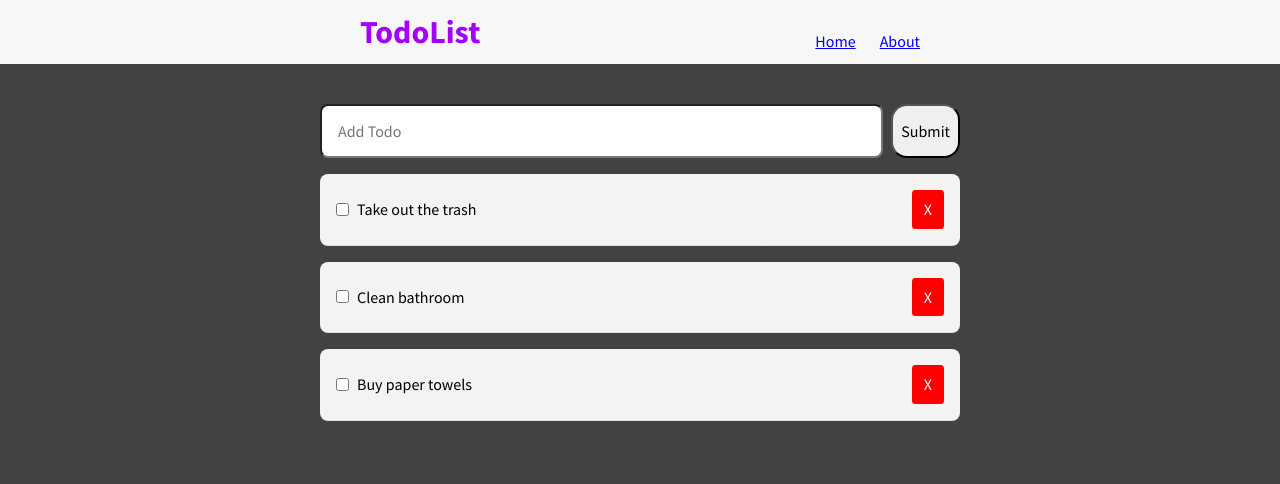
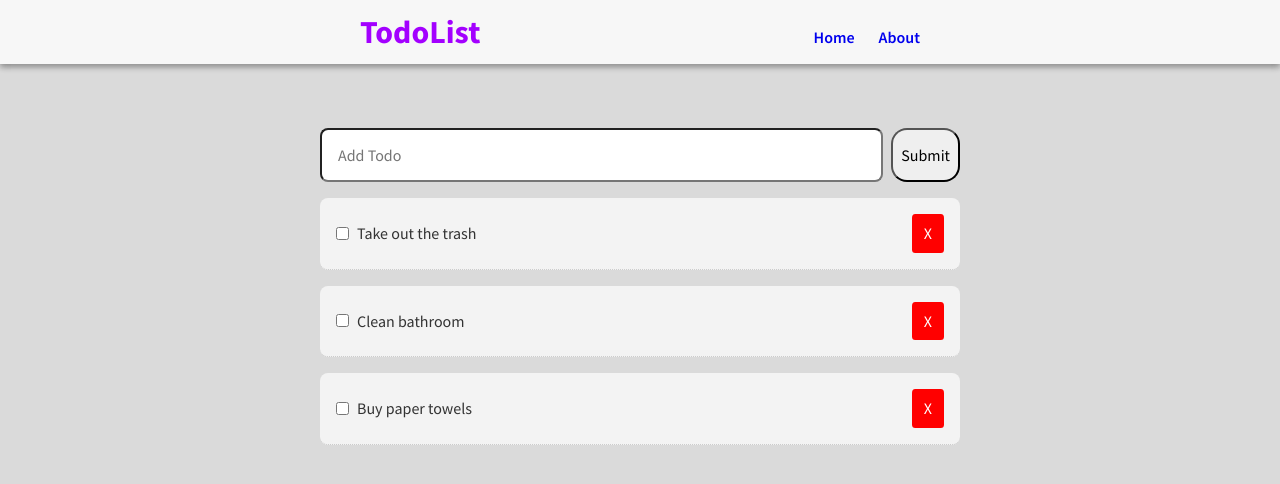
Before and after one commit to stevenbruno/react_todo_app, a React (Create React App) app: page / in a window 1280 px wide. Shown: the top 484 px of the page. Built offline with nearby package versions, Linux system fonts and the light colour scheme.

Commit message:
update header styles

```diff
--- a/src/App.css
+++ b/src/App.css
@@ -1,8 +1,17 @@
 html {
   font-family: 'Source Sans Pro', Helvetica, sans-serif;
-  background: rgb(66, 66, 66);
+  background: rgb(218, 218, 218);
   -webkit-font-smoothing: antialiased;
   -moz-osx-font-smoothing: grayscale;
+  color: #333;
+}
+
+h1,
+h2,
+h3,
+h4,
+h5 {
+  margin: 0;
 }
 
 main {
@@ -19,7 +28,8 @@ header {
   color: #a300ff;
   background-color: rgb(247, 247, 247);
   height: 64px;
-  margin-bottom: 40px;
+  margin-bottom: 64px;
+  box-shadow: 0 3px 6px rgba(0,0,0,0.16), 0 3px 6px rgba(0,0,0,0.23);
 }
 
 .headerContent {
@@ -35,10 +45,13 @@ header {
   flex: 1;
 }
 
-h1,
-h2,
-h3,
-h4,
-h5 {
-  margin: 0;
+.navLink {
+  margin-left: 24px;
+  text-decoration: none;
+  font-weight: 600;
+  margin-bottom: 4px;
 }
+
+.navLink:hover {
+  color: #b433ff;
+}
--- a/src/components/layout/Header.js
+++ b/src/components/layout/Header.js
@@ -7,8 +7,8 @@ export default function header() {
       <header>
         <div className='headerContent' >
           <h1 className='appName'>TodoList</h1>
-          <Link to="/">Home</Link>
-          <Link to="/about" style={{marginLeft: '24px'}}>About</Link>
+          <Link to="/" className='navLink'>Home</Link>
+          <Link to="/about" className='navLink'>About</Link>
         </div>
       </header>
     </React.Fragment>
```
